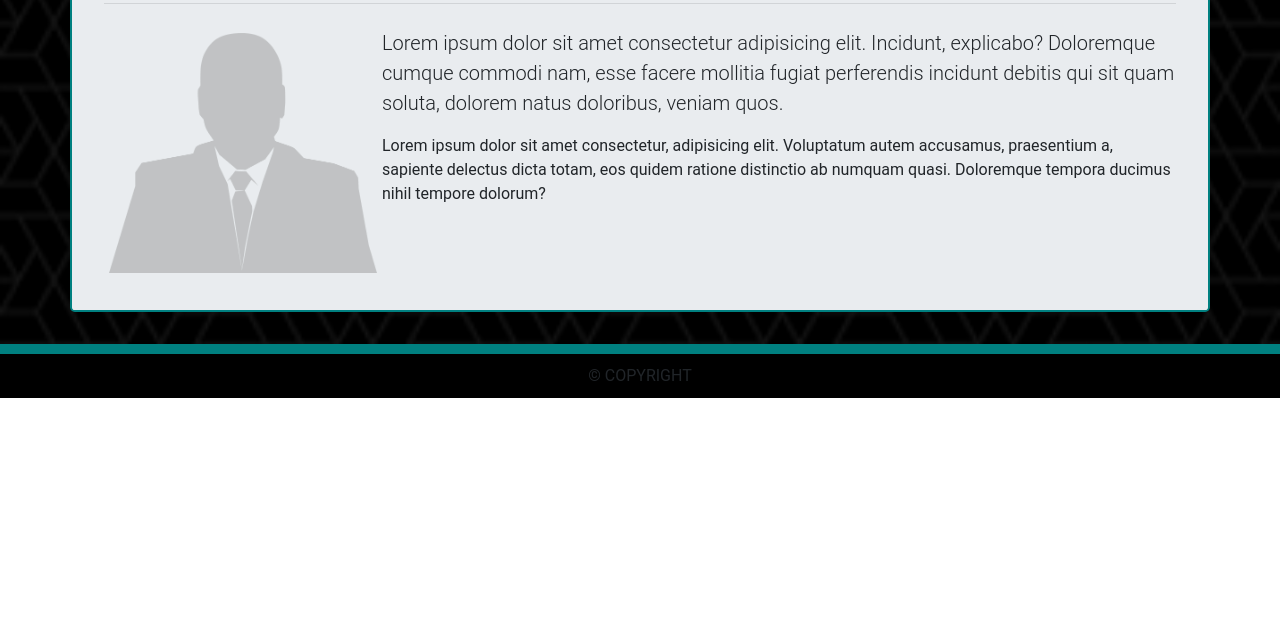
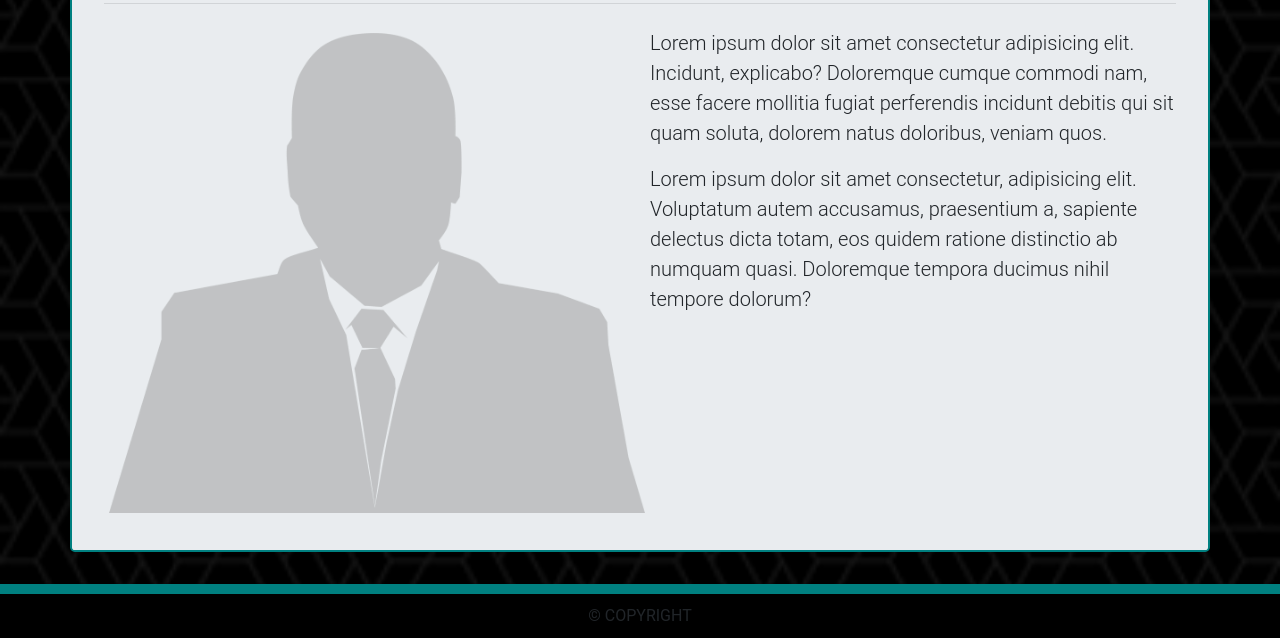
Before and after one commit to michaelohw5/Bootstrap-Portfolio, a plain HTML site: page index.html in a window 1280 px wide. Shown: the part 159-800 px from the top of the page. Drawn offline with nearby package versions, Linux system fonts and the light colour scheme.

Commit message:
I'm settling with how the profile image reacts

```diff
--- a/assets/css/style.css
+++ b/assets/css/style.css
@@ -42,7 +42,7 @@ body {
 
 .profile-img {
     margin: 5px;
-    width: 25%;
+    width: 50%;
     height: auto;
     float: left;
 }
--- a/index.html
+++ b/index.html
@@ -44,13 +44,12 @@
                 <div class="jumbotron my-jumbotron">
                     <h1 class="display-6">About Me</h1>
                     <hr class="my-4">
-                    <p class="lead"><img src="./assets/images/placeholder1.png" class="profile-img" />Lorem ipsum
-                        dolor
-                        sit amet consectetur adipisicing elit. Incidunt, explicabo? Doloremque cumque commodi nam, esse
+                    <p class="lead"><img src="./assets/images/placeholder1.png" class="profile-img" />Lorem ipsum dolor sit amet consectetur adipisicing elit. Incidunt, explicabo?
+                        Doloremque cumque commodi nam, esse
                         facere mollitia fugiat perferendis incidunt debitis qui sit quam soluta, dolorem natus
-                        doloribus,
-                        veniam quos.</p>
-                    <p>Lorem ipsum dolor sit amet consectetur, adipisicing elit. Voluptatum autem accusamus,
+                        doloribus, veniam quos.</p>
+                    <p class="lead">Lorem ipsum dolor sit amet consectetur, adipisicing elit. Voluptatum autem
+                        accusamus,
                         praesentium a,
                         sapiente delectus dicta totam, eos quidem ratione distinctio ab numquam quasi. Doloremque
                         tempora
```
